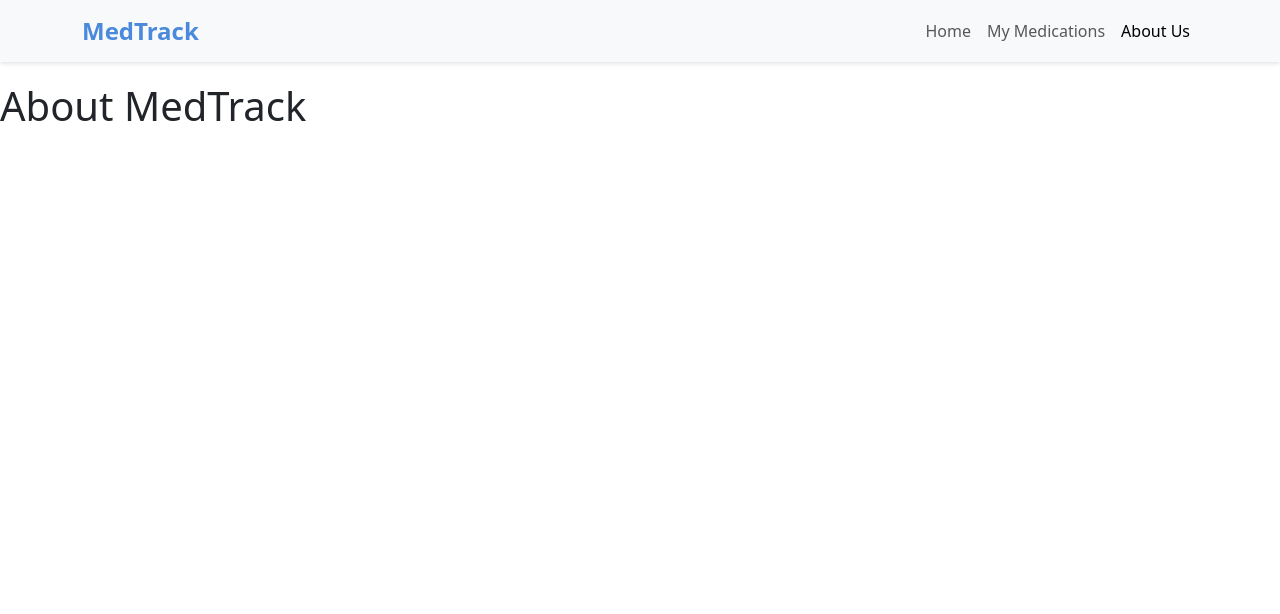
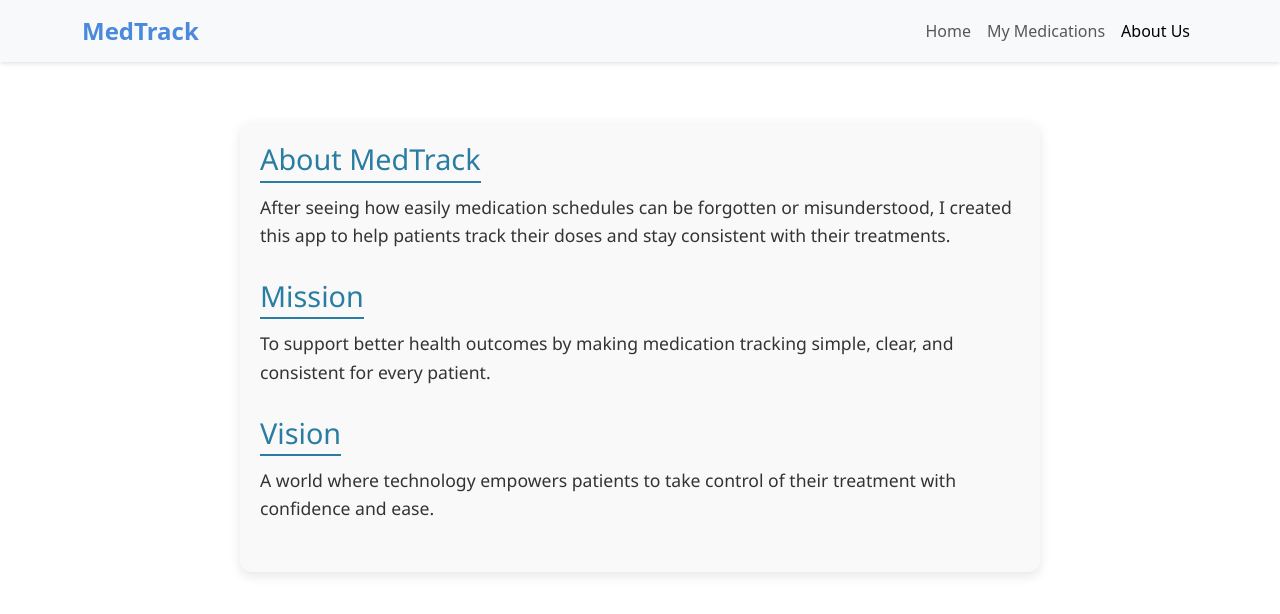
Before and after one commit to Boyani-Rose/Med-track-app, a React (Create React App) app: page /about in a window 1280 px wide. Shown: the top 614 px of the page. Built offline with nearby package versions, Linux system fonts and the light colour scheme; data requests are answered from the project's data file.

Commit message:
Styled my about page

```diff
--- a/src/pages/AboutPage.jsx
+++ b/src/pages/AboutPage.jsx
@@ -1,8 +1,35 @@
-// AboutPage.jsx
+import './About.css';
+
 export default function AboutPage() {
     return (
       <div>
-        <h1>About MedTrack</h1>
+
+
+        <div className="about-page">
+  <section className="about-me">
+    <h2>About MedTrack</h2>
+    <p>
+
+      After seeing how easily medication schedules can be forgotten or misunderstood,
+      I created this app to help patients track their doses and stay consistent with their treatments.
+    </p>
+  </section>
+
+  <section className="mission">
+    <h2>Mission</h2>
+    <p>
+      To support better health outcomes by making medication tracking simple, clear, and consistent for every patient.
+    </p>
+  </section>
+
+  <section className="vision">
+    <h2>Vision</h2>
+    <p>
+      A world where technology empowers patients to take control of their treatment with confidence and ease.
+    </p>
+  </section>
+</div>
+
 
       </div>
     );
```
